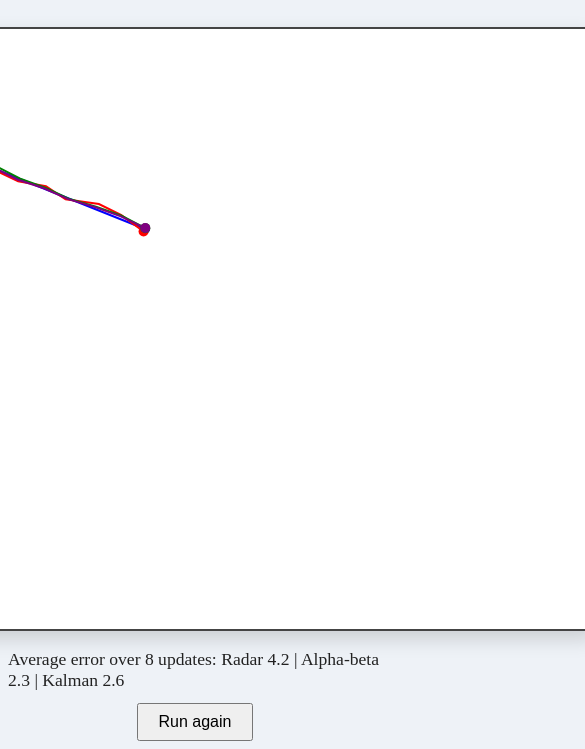
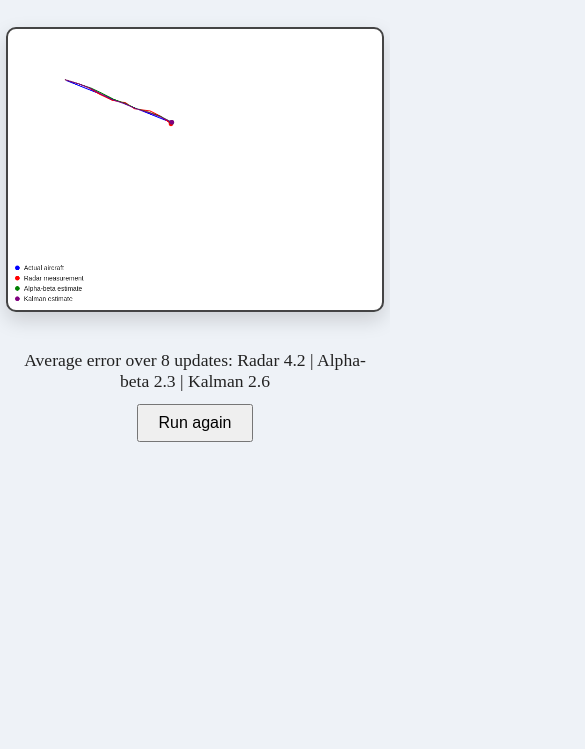
Before and after one commit to Zp1021/RadarTracker, a website with bundled scripts: page index.html in a window 390 px wide. Shown: the part 186-935 px from the top of the page, 585 px wide, since content can reach past the window. After the commit the page ends 860 px from the top, so only its background shows below. Built offline with nearby package versions, Linux system fonts and the light colour scheme.

Commit message:
Remove debug logging, fix typos, add a page icon, scale the canvas on small screens

```diff
--- a/src/classes/KalmanFilter.js
+++ b/src/classes/KalmanFilter.js
@@ -2,7 +2,7 @@
 // It estimates two numbers, position and velocity, and keeps track of how unsure it is.
 export default class KalmanFilter {
     constructor(measurementVariance, processNoise = 0) {
-        // How noisy the radar is (vaiance of one measurement)
+        // How noisy the radar is (variance of one measurement)
         this.measurementVariance = measurementVariance;
 
         // How much the velocity may change on its own between updates
@@ -35,7 +35,7 @@ export default class KalmanFilter {
 
         // PREDICT: distance = speed x time, and the uncertainty grows
         const q = this.processNoise;
-        const predictedPosition = this.position + this.velocity * dt
+        const predictedPosition = this.position + this.velocity * dt;
         const pp = this.pp + 2 * dt * this.pv + dt * dt * this.vv + q * dt ** 3 / 3;
         const pv = this.pv + dt * this.vv + q * dt * dt / 2;
         const vv = this.vv + q * dt;
@@ -51,8 +51,8 @@ export default class KalmanFilter {
         this.position = predictedPosition + gainPosition * innovation;
         this.velocity = this.velocity + gainVelocity * innovation;
 
-        // The uncetainty shrinks becasue the filter now knows more
-        this.pp = (1 - gainPosition) * pp
+        // The uncertainty shrinks because the filter now knows more
+        this.pp = (1 - gainPosition) * pp;
         this.pv = (1 - gainPosition) * pv;
         this.vv = vv - gainVelocity * pv;
 
@@ -68,7 +68,7 @@ export default class KalmanFilter {
         return this.lastInnovation ** 2 / this.lastInnovationVariance;
     }
 
-    // Normalized esitmation error squared: is the real error as big as the filter believes?
+    // Normalized estimation error squared: is the real error as big as the filter believes?
     // Needs the true position and velocity, which only a simulation has. (averages 2 per axis)
     nees(truePosition, trueVelocity) {
         const ep = this.position - truePosition;
--- a/src/classes/Radar.js
+++ b/src/classes/Radar.js
@@ -8,7 +8,7 @@ export default class Radar {
     // in either the x or y direction.
     constructor(maxNoise, random = Math.random) {
         this.maxNoise = maxNoise;
-        this.random = random
+        this.random = random;
     }
 
     // Takes an aircraft object and returns a noisy measurement
--- a/styles/style.css
+++ b/styles/style.css
@@ -44,16 +44,19 @@ canvas {
 
     border-radius: 10px;
 
-    width: 800px;
-
-    height: 600px;
+    /* Scales down on small screens and keeps the 4:3 shape */
+    width: 100%;
+    max-width: 800px;
+    height: auto;
+    aspect-ratio: 4 / 3;
 
     box-shadow: 0px 8px 20px rgba(0,0,0,0.15);
 
 }
 
-#results {
+section {
     margin: 20px 0;
+    padding: 0 16px;
     text-align: center;
 }
 
```
Also changed, not shown: index.html (+2 -1 lines).
